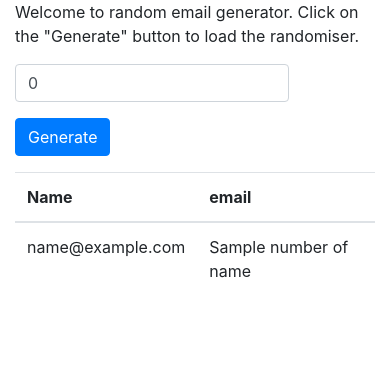
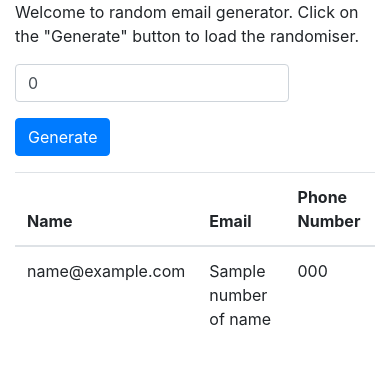
Before and after one commit to muhdarifrawi/random_email_generator, a Flask app: template templates/index.html in a window 390 px wide. Shown: the part 56-421 px from the top of the page. Run offline with Flask 2, Linux system fonts and the light colour scheme; the template is opened without the code that fills it: most values are stand-ins (such as "Sample title", 1, 10 or a date in 2020); some libraries are stand-ins or nearby versions.

Commit message:
added phone number generator: - phone number generator is working as intended - though i should do something about the first number being 0

```diff
--- a/app.py
+++ b/app.py
@@ -7,7 +7,16 @@ app = Flask(__name__)
 
 class info:
     email_collection = []
-    name_collection= []
+    name_collection = []
+    phone_collection = []
+
+def random_phone_generator():
+    hp = ""
+    for each in range(8):
+        number = random.randint(0,9)
+        number = str(number)
+        hp = hp + number
+    return hp
 
 @app.route('/')
 def main_page():
@@ -63,11 +72,14 @@ def generate_email():
             fruit = random.choice(fruits)
             email = str(animal) + str(fruit) + "@asd.com"
             name = str(animal) + " " + str(fruit)
+            phone = random_phone_generator()
             info.name_collection.append(name)
             info.email_collection.append(email)
+            info.phone_collection.append(phone)
             counter += 1
 
-        return render_template("index.html", numberOfEmails=info.email_collection, numberOfNames=info.name_collection, isGenerated=True)
+        return render_template("index.html", numberOfEmails=info.email_collection,
+        numberOfNames=info.name_collection, numberOfPhones=info.phone_collection ,isGenerated=True)
 
     else:
 
--- a/templates/index.html
+++ b/templates/index.html
@@ -34,7 +34,8 @@
               <thead>
                 <tr>
                   <th scope="col">Name</th>
-                  <th scope="col">email</th>
+                  <th scope="col">Email</th>
+                  <th scope="col">Phone Number</th>
 
                 </tr>
               </thead>
@@ -44,6 +45,7 @@
 
                   <td>{{numberOfEmails[each]}}</td>
                   <td>{{numberOfNames[each]}}</td>
+                  <td>{{numberOfPhones[each]}}</td>
 
                 </tr>
                 {% endfor %}
```
